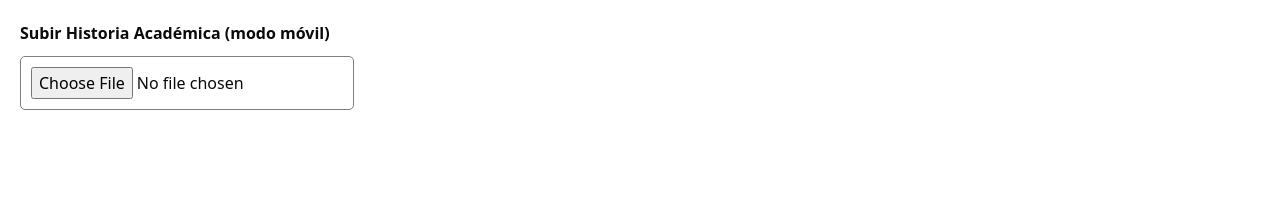
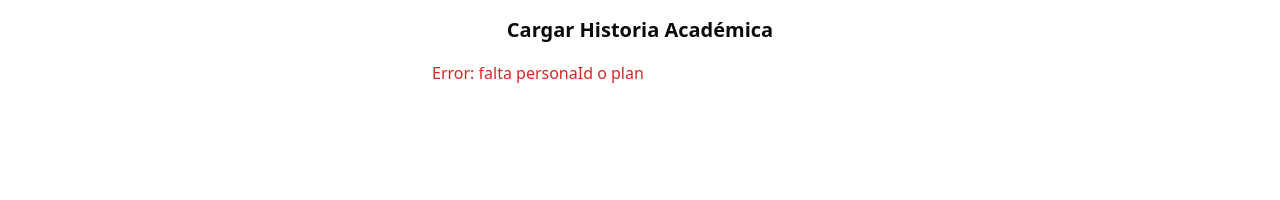
Before and after one commit to JuanSr02/Asistente-Virtual-Frontend, a Next.js app: page /subida-mobile in a window 1280 px wide. Shown: the top 200 px of the page. Built offline with nearby package versions, Linux system fonts and the light colour scheme; no server answers.

Commit message:
Update page.jsx

```diff
--- a/src/app/subida-mobile/page.jsx
+++ b/src/app/subida-mobile/page.jsx
@@ -1,11 +1,25 @@
 "use client";
-import { useState } from "react";
+import { useState, useEffect } from "react";
+import { useSearchParams, useRouter } from "next/navigation";
 import historiaAcademicaService from "@/services/historiaAcademicaService";
 
 export default function SubidaMobile() {
+  const searchParams = useSearchParams();
+  const router = useRouter();
+
+  const personaId = searchParams.get("personaId");
+  const plan = searchParams.get("plan");
+  const isUpdate = searchParams.get("actualizar") === "true";
+
   const [mensaje, setMensaje] = useState(null);
   const [error, setError] = useState(null);
   const [subiendo, setSubiendo] = useState(false);
+
+  useEffect(() => {
+    if (!personaId || !plan) {
+      setError("Faltan parámetros obligatorios.");
+    }
+  }, [personaId, plan]);
 
   const handleChange = async (e) => {
     const file = e.target.files?.[0];
@@ -19,41 +33,67 @@ export default function SubidaMobile() {
     setMensaje(null);
 
     try {
-      const resultado = await historiaAcademicaService.cargarHistoriaAcademica(
-        file,
-        2, // 👈 ID de prueba o del usuario logueado si lo pasás como prop/query
-        "26/12" // 👈 Plan de prueba
+      const method = isUpdate
+        ? historiaAcademicaService.actualizarHistoriaAcademica
+        : historiaAcademicaService.cargarHistoriaAcademica;
+
+      const resultado = await method(file, personaId, plan);
+
+      if (resultado?.mensaje) {
+        let texto = `Historia ${isUpdate ? "actualizada" : "cargada"}: ${resultado.mensaje}`;
+        if (resultado.cantidadMateriasNuevas)
+          texto += ` (${resultado.cantidadMateriasNuevas} materias nuevas)`;
+        if (resultado.cantidadMateriasActualizadas)
+          texto += ` (${resultado.cantidadMateriasActualizadas} materias actualizadas)`;
+        setMensaje(texto);
+      } else {
+        setMensaje(
+          `Historia académica ${isUpdate ? "actualizada" : "cargada"} exitosamente.`
         );
+      }
 
-      setMensaje("Historia académica cargada con éxito.");
+      // Podés redirigir si querés:
+      // setTimeout(() => router.push("/recomendacion"), 3000);
     } catch (err) {
-      console.error(err);
-      setError("Error al subir el archivo.");
+      console.error("❌ Error en subida:", err);
+      setError("Hubo un error al subir el archivo.");
     } finally {
       setSubiendo(false);
     }
   };
 
   return (
-    <main style={{ padding: 20 }}>
-      <h1 style={{ fontWeight: "bold", marginBottom: 10 }}>
-        Subir Historia Académica (modo móvil)
+    <main className="p-4 max-w-md mx-auto space-y-4 bg-white min-h-screen">
+      <h1 className="text-xl font-semibold text-center">
+        {isUpdate
+          ? "Actualizar Historia Académica"
+          : "Cargar Historia Académica"}
       </h1>
+
+      {!personaId || !plan ? (
+        <p className="text-red-600">Error: falta personaId o plan</p>
+      ) : (
+        <>
           <input
             type="file"
             accept=".pdf,.xls,.xlsx"
             onChange={handleChange}
             disabled={subiendo}
-        style={{
-          display: "block",
-          marginBottom: 20,
-          border: "1px solid gray",
-          padding: 10,
-          borderRadius: 5,
-        }}
+            className="block w-full border border-gray-300 rounded px-3 py-2 text-sm text-gray-700"
           />
-      {mensaje && <p style={{ color: "green" }}>{mensaje}</p>}
-      {error && <p style={{ color: "red" }}>{error}</p>}
+          {subiendo && (
+            <p className="text-blue-500 text-sm">Subiendo archivo...</p>
+          )}
+          {mensaje && (
+            <p className="text-green-600 text-sm whitespace-pre-wrap">
+              {mensaje}
+            </p>
+          )}
+          {error && (
+            <p className="text-red-600 text-sm whitespace-pre-wrap">{error}</p>
+          )}
+        </>
+      )}
     </main>
   );
 }
```
Lines whose indentation alone changed are shown as unchanged.
